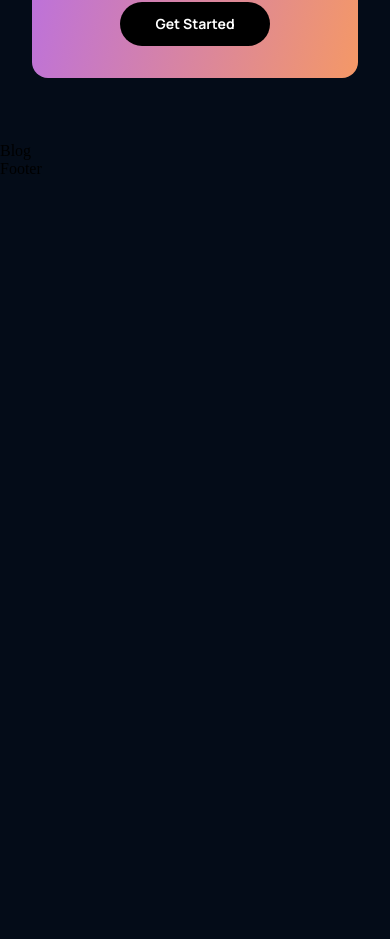
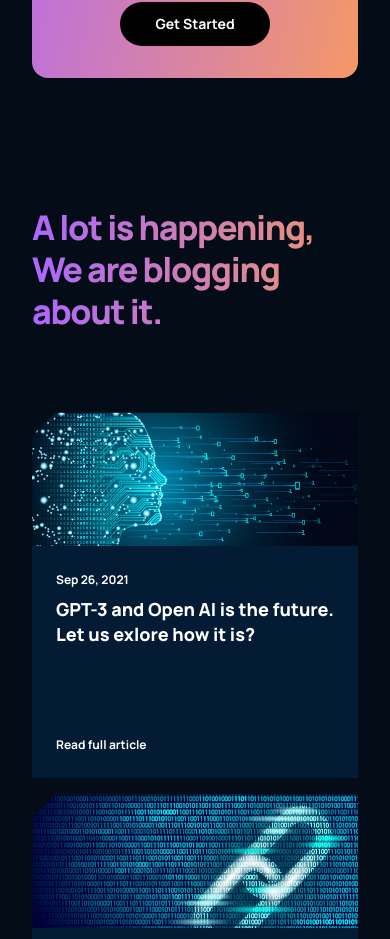
Before and after one commit to gautamtmg/GPT-3-landing-page, a React (Create React App) app: page / in a window 390 px wide. Shown: the part 5688-6627 px from the top of the page. Before the commit the page ends 5866 px from the top, so only its background shows below. Built offline with nearby package versions, Linux system fonts and the light colour scheme.

Commit message:
Blog Section

```diff
--- a/src/components/article/Article.jsx
+++ b/src/components/article/Article.jsx
@@ -1,10 +1,19 @@
 import React from 'react'
 import './article.css';
 
-const Article = () => {
+const Article = ({imgUrl, date, title}) => {
     return (
-        <div>
-            Article
+        <div className='gpt3__blog-container-article'>
+            <div className='gpt3__blog-container_article-image'>
+                <img src={imgUrl} alt='blog'/>
+            </div>
+            <div className='gpt3__blog-container_article-content'>
+                <div>
+                    <p>{date}</p>
+                    <h3> {title} </h3>
+                </div>
+                <p> Read full article </p>
+            </div>
         </div>
     )
 }
--- a/src/components/article/article.css
+++ b/src/components/article/article.css
@@ -0,0 +1,62 @@
+.gpt3__blog-container-article{
+    width: 100%;
+    height: 100%;
+    display: flex;
+    flex-direction: column;
+    background: var(--color-footer);
+    /* background:green; */
+
+}
+
+.gpt3__blog-container_article-image{
+    width: 100%;
+    height: 60%;
+    background: var(--color-bg);
+}
+
+.gpt3__blog-container_article-image img{
+    width: 100%;
+    height: 100%;
+    /* object-fit: cover;   */
+}
+
+.gpt3__blog-container_article-content{
+    display: flex;
+    flex-direction: column;
+    justify-content: space-between;
+
+    padding: 1rem 1.5rem;
+    height: 100%;
+    /* background: #042C54; */
+
+}
+
+.gpt3__blog-container_article-content p{
+    font-family: var(--font-family);
+    font-size: 12px;
+    line-height: 35px;
+    font-weight: bold;
+    color: #ffffff;
+}
+
+.gpt3__blog-container_article-content h3{
+    font-family: var(--font-family);
+    font-size: 25px;
+    line-height: 30px;
+    font-weight: 800;
+    color: white;
+    margin-bottom: 5rem;
+    cursor: pointer;
+}
+.gpt3__blog-container_article-content p:last-child{
+    cursor: pointer;
+
+}
+
+@media screen and (max-width:550px){
+    .gpt3__blog-container_article-content h3{
+        font-size: 18px;
+        line-height: 25px;
+    }
+
+}
--- a/src/containers/blog/Blog.jsx
+++ b/src/containers/blog/Blog.jsx
@@ -1,10 +1,29 @@
 import React from 'react'
+import { Article } from '../../components'
 import './blog.css'
-
+import { blog01, blog02, blog03, blog04, blog05 } from './imports';
 const Blog = () => {
     return (
-        <div>
-            Blog
+        <div className='gpt3__blog section__padding' id='blog'>
+            <div className='gpt3__blog-heading'>
+                <h1 className='gradient__text'>
+                A lot is happening,
+                We are blogging about it.
+                </h1>
+            </div>
+            <div className='gpt3__blog-container'>
+                <div className='gpt3__blog-container_groupA'>
+                    <Article imgUrl={blog01} date="Sep 26, 2021" title="GPT-3 and Open  AI is the future. Let us exlore how it is?" />
+                </div>
+                <div className='gpt3__blog-container_groupB'>
+                <Article imgUrl={blog02} date="Sep 26, 2021" title="GPT-3 and Open  AI is the future. Let us exlore how it is?" />
+                <Article imgUrl={blog03} date="Sep 26, 2021" title="GPT-3 and Open  AI is the future. Let us exlore how it is?" />
+                <Article imgUrl={blog04} date="Sep 26, 2021" title="GPT-3 and Open  AI is the future. Let us exlore how it is?" />
+                <Article imgUrl={blog05} date="Sep 26, 2021" title="GPT-3 and Open  AI is the future. Let us exlore how it is?" />
+
+                </div>
+            </div>
+
         </div>
     )
 }
--- a/src/containers/blog/blog.css
+++ b/src/containers/blog/blog.css
@@ -0,0 +1,82 @@
+.gpt3__blog{
+    display: flex;
+    flex-direction: column;
+
+}
+
+.gpt3__blog-heading{
+    width: 100%;
+    text-align: left;
+    margin-bottom: 5rem;
+}
+
+.gpt3__blog-heading h1{
+    font-family: var(--font-family);
+    font-weight: 800;
+    font-size: 62px;
+    line-height: 75px;
+    letter-spacing: -0.04em;
+}
+
+.gpt3__blog-container{
+    display: flex;
+    flex-direction: row;
+
+}
+
+.gpt3__blog-container_groupA{
+    flex: 0.75;
+    margin-right: 1rem;
+}
+
+.gpt3__blog-container_groupB{
+    flex: 1;
+    display: grid;
+    grid-template-columns: repeat(2, 1fr);
+    grid-gap: 1rem;
+}
+
+@media screen and (max-width:990px){
+    .gpt3__blog-container{
+        flex-direction: column-reverse;
+    }
+
+    .gpt3__blog-container_groupA{
+        margin: 2rem 0;
+    }
+
+    .gpt3__blog-container_groupA
+    .gpt3__blog-container-article{
+        width: 48%;
+    }
+
+    .gpt3__blog-container_groupA
+    .gpt3__blog-container_article-image{
+        height: 250px;
+    }
+}
+
+@media screen and (max-width:700px){
+    .gpt3__blog-container_groupB{
+        grid-template-columns: repeat(1, 1fr);
+    }
+
+    .gpt3__blog-container_groupA
+    .gpt3__blog-container_article {
+        width: 100%;
+
+    }
+
+    .gpt3__blog-heading h1{
+        font-size: 46px;
+        line-height: 52px;
+    }
+}
+
+
+@media screen and (max-width:550px){
+    .gpt3__blog-heading h1{
+        font-size: 34px;
+        line-height: 42px;
+    }
+}
--- /dev/null
+++ b/src/containers/blog/imports.js
@@ -0,0 +1,13 @@
+import blog01 from '../../assets/blog01.png';
+import blog02 from '../../assets/blog02.png';
+import blog03 from '../../assets/blog03.png';
+import blog04 from '../../assets/blog04.png';
+import blog05 from '../../assets/blog05.png';
+
+export {
+    blog01,
+    blog02,
+    blog03,
+    blog04,
+    blog05
+}
```
